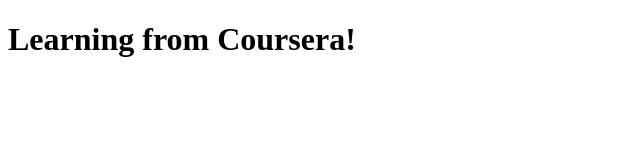
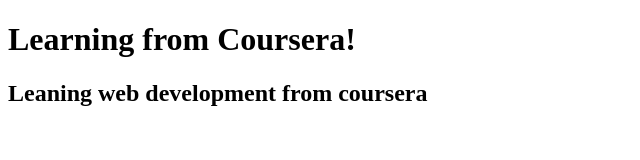
Before and after one commit to Bhargav-KM/coursera-test, a plain HTML site: page site/index.html in a window 1280 px wide. Shown: the whole page, without its empty margins (0-640 px from the left). Drawn offline with Linux system fonts and the light colour scheme.

Commit message:
small addition to page content

```diff
--- a/site/index.html
+++ b/site/index.html
@@ -4,7 +4,8 @@
 	<title>Hello Coursera</title>
 </head>
 <body>
-	<h1>Learning from Coursera!</h1>
+	<h1>Learning from Coursera! </h1>
+	<h2>Leaning web development from coursera</h2>
 
 </body>
 </html>
```
